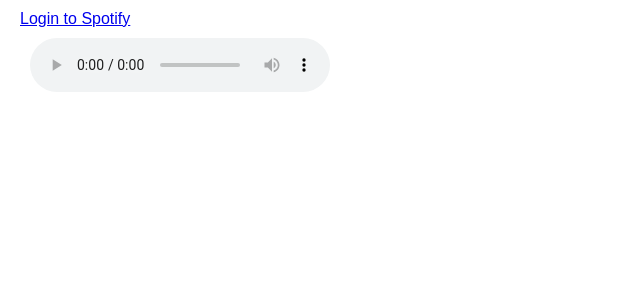
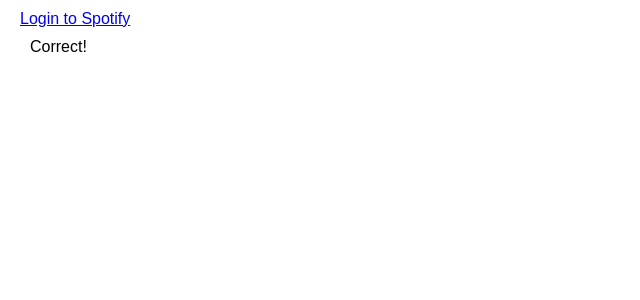
Before and after one commit to chrnorm/quizifyold, a React (Create React App) app in the folder client/: page / in a window 1280 px wide. Shown: the top 300 px of the page, without its empty margins (0-640 px from the left). Built offline with nearby package versions, Linux system fonts and the light colour scheme; what spotify-web-api-js would draw is missing.

Commit message:
display correct or incorrect messages after each question

```diff
--- a/client/src/App.js
+++ b/client/src/App.js
@@ -22,18 +22,7 @@
 class TrackListItem extends Component {
   constructor(props) {
     super(props);
-    this.onClickClose = this.onClickClose.bind(this);
-    this.onClickDone = this.onClickDone.bind(this);
     this.onSelectTrack = this.onSelectTrack.bind(this);
-  }
-  onClickClose() {
-    var index = parseInt(this.props.index);
-    this.props.removeItem(index);
-    this.props.removeItem(index);
-  }
-  onClickDone() {
-    var index = parseInt(this.props.index);
-    this.props.markTodoDone(index);
   }
   onSelectTrack() {
     var index = parseInt(this.props.index);
@@ -75,7 +64,7 @@
 
   render() {
     return (
-      <audio ref="audio" controls>
+      <audio ref="audio" controls autoPlay={true}>
         <source src={this.state.audio} />
       </audio>
     );
@@ -93,7 +82,7 @@
     } else {
       console.log("Incorrect track selected - ID " + trackId.toString())
     }
-    this.props.onEndOfQuestion();
+    this.props.onEndOfQuestion(trackId);
   }
   render() {
     return (
@@ -105,13 +94,22 @@
   }
 }
 
-// function QuizWrapper(props) {
-//   if(displayingAnswer) {
-//     return
-//   } else {
-//     return
-//   }
-// }
+function QuizWrapper(props) {
+  if(props.displayingAnswer) {
+    return (<QuizAnswer selectedTrackIndex={props.selectedTrackIndex} correctTrackIndex={props.correctTrackIndex}/>);
+  } else {
+    return (<QuizQuestion correctTrackIndex={props.correctTrackIndex} audio_url={props.audio_url} tracks={props.tracks} onEndOfQuestion={props.onEndOfQuestion}/>);
+  }
+}
+
+function QuizAnswer(props) {
+  if(props.selectedTrackIndex == props.correctTrackIndex) {
+    return (<div>Correct!</div>);
+  } else {
+    return (<div>Incorrect!</div>);
+  }
+
+}
 
 class App extends Component {
   constructor(){
@@ -125,6 +123,7 @@
       loggedIn: token ? true : false,
       audio_url: '',
       correctTrackIndex: 0,
+      selectedTrackIndex: 0,
       tracks: [],
       displayingAnswer: true,
     }
@@ -142,8 +141,11 @@
     }
     return hashParams;
   }
-  onEndOfQuestion() {
-    this.setState({displayingAnswer: true});
+  onEndOfQuestion(selTrackIndex) {
+    this.setState({
+      displayingAnswer: true,
+      selectedTrackIndex: selTrackIndex
+    });
   }
 
   selectTrack(trackId) {
@@ -152,6 +154,7 @@
     } else {
       console.log("Incorrect track selected - ID " + trackId.toString())
     }
+    this.setState({selectedTrackIndex: trackId});
   }
 
   getNextQuestion() {
@@ -186,7 +189,7 @@
           </button>
         }
       </div>
-      <QuizQuestion correctTrackIndex={this.state.correctTrackIndex} audio_url={this.state.audio_url} tracks={this.state.tracks} onEndOfQuestion={this.onEndOfQuestion}/>
+      <QuizWrapper selectedTrackIndex={this.state.selectedTrackIndex} displayingAnswer={this.state.displayingAnswer} correctTrackIndex={this.state.correctTrackIndex} audio_url={this.state.audio_url} tracks={this.state.tracks} onEndOfQuestion={this.onEndOfQuestion}/>
       </div>
     );
   }
```
